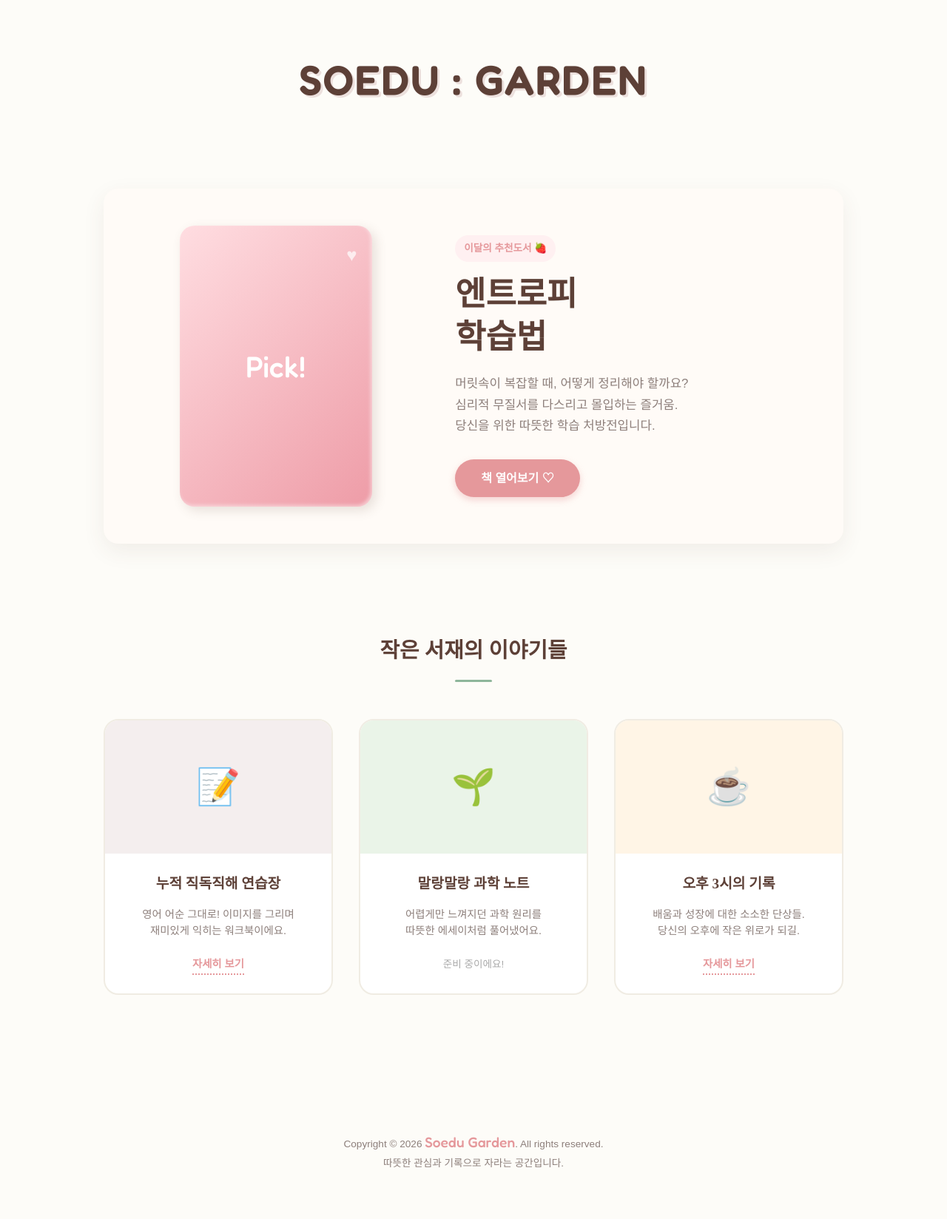
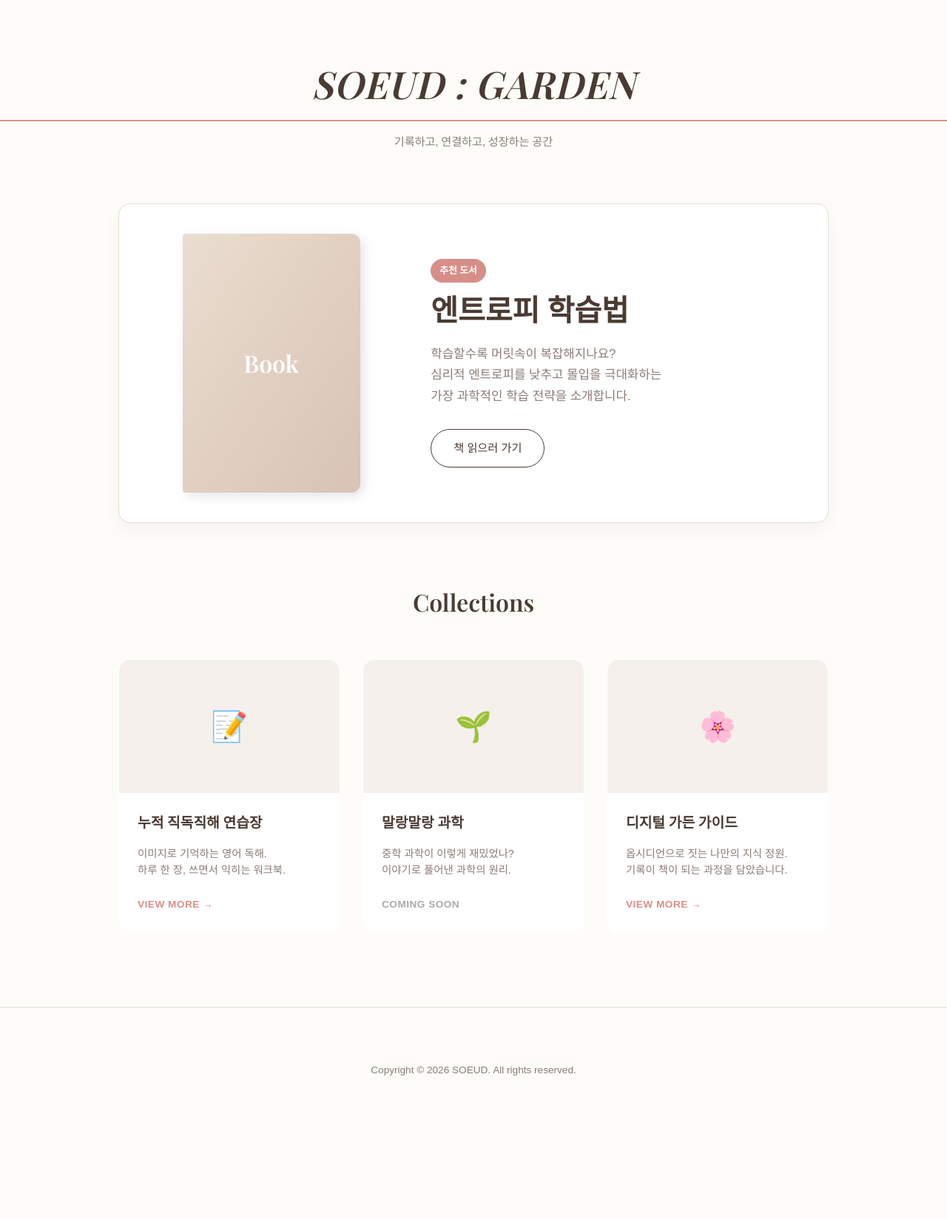
Before and after one commit to somath-edu/somath-edu.github.io, a Jekyll site: the page index.html, which Jekyll copies as it is, in a window 1280 px wide. Shown: the whole page at 74% size. Built offline with Jekyll 4.4.1, drawn with Linux system fonts in a browser that asks for light colours; some web fonts are replaced; after the commit the page ends 1532 px from its top, so only the background shows below that.

Commit message:
Update title and styling in index.html

```diff
--- a/index.html
+++ b/index.html
@@ -3,279 +3,243 @@
 <head>
     <meta charset="UTF-8">
     <meta name="viewport" content="width=device-width, initial-scale=1.0">
-    <title>SOEDU : GARDEN - 따뜻한 지식의 정원</title>
+    <title>SOEUD : GARDEN - 지식의 정원</title>
 
     <link rel="preconnect" href="https://fonts.googleapis.com">
     <link rel="preconnect" href="https://fonts.gstatic.com" crossorigin>
-    <link href="https://fonts.googleapis.com/css2?family=Fredoka:wght@500;600&family=Jua&family=Noto+Serif+KR:wght@400;700&family=Pretendard:wght@300;400;600&display=swap" rel="stylesheet">
+    <link href="https://fonts.googleapis.com/css2?family=Playfair+Display:ital,wght@0,600;1,600&family=Noto+Serif+KR:wght@400;600&family=Pretendard:wght@300;400;500&display=swap" rel="stylesheet">
 
     <style>
-        /* --- 변수 및 기본 설정 (베이지 & 파스텔 톤) --- */
+        /* --- 변수 및 색상 설정 (따뜻한 라떼 & 베이지) --- */
         :root {
-            --bg-main: #fdfcf8;       /* 아주 밝은 크림색 배경 */
-            --bg-card: #ffffff;       /* 카드 배경은 깨끗한 흰색 */
-            --text-main: #5d4037;     /* 따뜻한 진한 갈색 텍스트 */
-            --text-muted: #8d7f7b;    /* 부드러운 팥죽색 보조 텍스트 */
-            --accent-warm: #e5989b;   /* 따뜻한 핑크/코랄 포인트 */
-            --accent-soft: #8eb69b;   /* 부드러운 쑥색 (보조) */
+            --bg-main: #fdfcf8;       /* 크림색 배경 */
+            --bg-card: #ffffff;       /* 흰색 카드 */
+            --text-main: #4a3b32;     /* 진한 커피색 텍스트 */
+            --text-sub: #8c7b75;      /* 연한 모카색 텍스트 */
+            --accent-point: #d88e88;  /* 말린 장미색 (포인트) */
+            --accent-line: #e6ddd8;   /* 연한 베이지 라인 */
 
-            /* 폰트 변수 변경 */
-            --font-logo: 'Fredoka', 'Jua', sans-serif; /* 로고용 동글이 폰트 */
-            --font-serif: 'Noto Serif KR', serif;
-            --font-sans: 'Pretendard', sans-serif;
+            /* 폰트 설정 */
+            --font-logo: 'Playfair Display', serif; /* 우아한 로고 폰트 */
+            --font-title: 'Noto Serif KR', serif;   /* 책 제목용 명조체 */
+            --font-body: 'Pretendard', sans-serif;  /* 본문용 고딕체 */
 
-            --border-radius-soft: 20px; /* 둥글둥글한 모서리 */
+            --radius: 16px; /* 적당히 둥근 모서리 */
         }
 
         body {
             background-color: var(--bg-main);
             color: var(--text-main);
-            font-family: var(--font-sans);
+            font-family: var(--font-body);
             margin: 0;
             padding: 0;
             line-height: 1.7;
-            /* 배경에 아주 은은한 종이 질감 패턴 */
-            background-image: radial-gradient(#d7ccc8 0.5px, transparent 0.5px);
-            background-size: 20px 20px;
         }
 
         a { text-decoration: none; color: inherit; transition: 0.3s; }
 
-        /* --- 레이아웃 --- */
         .container {
-            max-width: 1000px;
+            max-width: 960px;
             margin: 0 auto;
-            padding: 0 25px;
+            padding: 0 20px;
         }
 
-        /* --- 헤더 (폰트 변경됨) --- */
+        /* --- 헤더 --- */
         header {
-            padding: 60px 0; /* 여백을 조금 더 줌 */
+            padding: 70px 0;
             text-align: center;
-            margin-bottom: 40px;
         }
 
         .brand-name {
-            font-family: var(--font-logo); /* 동글동글한 폰트 적용 */
-            font-size: 3.5rem; /* 폰트가 귀여워서 조금 더 크게 */
+            font-family: var(--font-logo);
+            font-size: 3.2rem;
             color: var(--text-main);
-            letter-spacing: 2px; /* 자간을 살짝 넓혀 시원하게 */
-            /* 텍스트 그림자도 부드럽게 변경 */
-            text-shadow: 3px 3px 0px #ece0dd;
-            display: inline-block;
             font-weight: 600;
+            letter-spacing: 1px;
+            font-style: italic; /* 이텔릭체로 감성 더하기 */
+            border-bottom: 2px solid var(--accent-point); /* 밑줄 포인트 */
+            padding-bottom: 5px;
         }
 
-        /* --- Hero Section (메인 대표작) --- */
+        .brand-sub {
+            display: block;
+            margin-top: 15px;
+            color: var(--text-sub);
+            font-size: 0.95rem;
+            font-family: var(--font-title);
+        }
+
+        /* --- 메인 히어로 섹션 --- */
         .hero {
+            background-color: #fff;
+            border: 1px solid var(--accent-line);
+            border-radius: var(--radius);
+            padding: 40px;
             display: flex;
             align-items: center;
-            gap: 60px;
-            margin-bottom: 120px;
-            background-color: #fffbf7;
-            padding: 50px;
-            border-radius: var(--border-radius-soft);
-            box-shadow: 0 10px 30px rgba(93, 64, 55, 0.08);
+            gap: 50px;
+            margin-bottom: 80px;
+            box-shadow: 0 10px 25px rgba(74, 59, 50, 0.05); /* 은은한 그림자 */
             flex-wrap: wrap;
         }
 
-        .hero-image-wrapper {
+        .hero-img-box {
             flex: 1;
             min-width: 280px;
             display: flex;
             justify-content: center;
         }
 
-        /* 책 표지 디자인 */
-        .book-cover-soft {
-            width: 260px;
-            height: 380px;
-            background: linear-gradient(135deg, #ffdde1, #ee9ca7);
-            border-radius: var(--border-radius-soft);
-            box-shadow:
-                5px 5px 15px rgba(93, 64, 55, 0.15),
-                inset -2px -2px 5px rgba(255,255,255,0.5);
-            transition: transform 0.3s ease;
+        .book-cover {
+            width: 240px;
+            height: 350px;
+            background: linear-gradient(to bottom right, #eaddcf, #d8c3b5);
+            border-radius: 4px 12px 12px 4px;
+            box-shadow: 5px 5px 15px rgba(0,0,0,0.1);
             display: flex;
             align-items: center;
             justify-content: center;
+            font-family: var(--font-logo);
+            font-size: 2rem;
+            color: #fff;
+            position: relative;
+            overflow: hidden;
+        }
+
+        .book-cover img {
+            width: 100%; height: 100%; object-fit: cover;
+        }
+
+        .hero-text-box {
+            flex: 1.5;
+            min-width: 300px;
+        }
+
+        .badge {
+            background-color: var(--accent-point);
             color: white;
-            font-family: var(--font-logo); /* 표지 텍스트도 동글이 폰트로 */
+            padding: 5px 12px;
+            border-radius: 30px;
+            font-size: 0.8rem;
+            font-weight: 600;
+            margin-bottom: 15px;
+            display: inline-block;
+        }
+
+        .hero-title {
+            font-family: var(--font-title);
             font-size: 2.5rem;
-            overflow: hidden;
+            margin: 0 0 20px 0;
+            line-height: 1.2;
+            word-break: keep-all;
+        }
+
+        .hero-desc {
+            color: var(--text-sub);
+            margin-bottom: 30px;
+            font-size: 1.05rem;
+        }
+
+        .btn-main {
+            display: inline-block;
+            padding: 12px 30px;
+            border: 1px solid var(--text-main);
+            border-radius: 30px;
+            font-family: var(--font-body);
+            font-size: 0.95rem;
+            transition: all 0.3s;
+        }
+
+        .btn-main:hover {
+            background-color: var(--text-main);
+            color: white;
+            border-color: var(--text-main);
+        }
+
+        /* --- 서브 섹션 타이틀 --- */
+        .section-header {
+            text-align: center;
+            margin-bottom: 50px;
             position: relative;
         }
 
-        .book-cover-soft img {
-            width: 100%;
-            height: 100%;
-            object-fit: cover;
+        .section-header h2 {
+            font-family: var(--font-logo);
+            font-size: 2rem;
+            margin: 0;
+            font-weight: 600;
         }
 
-        .book-cover-soft::after {
-            content: '♥';
-            position: absolute;
-            top: 20px;
-            right: 20px;
-            font-size: 1.5rem;
-            color: rgba(255,255,255,0.7);
+        /* --- 책 리스트 (그리드) --- */
+        .grid-list {
+            display: grid;
+            grid-template-columns: repeat(auto-fill, minmax(260px, 1fr));
+            gap: 30px;
+            margin-bottom: 100px;
         }
 
-        .hero:hover .book-cover-soft {
-            transform: translateY(-8px) rotate(2deg);
+        .card {
+            background: white;
+            border-radius: var(--radius);
+            overflow: hidden;
+            border: 1px solid transparent;
+            transition: 0.3s;
         }
 
-        .hero-content {
-            flex: 1.3;
-            min-width: 300px;
+        .card:hover {
+            border-color: var(--accent-point);
+            transform: translateY(-5px);
+            box-shadow: 0 5px 15px rgba(216, 142, 136, 0.15);
         }
 
-        .tag-cute {
-            background-color: #fff0f1;
-            color: var(--accent-warm);
-            font-family: var(--font-sans);
-            font-size: 0.85rem;
-            font-weight: 600;
-            padding: 6px 12px;
-            border-radius: 20px;
-            display: inline-block;
-            margin-bottom: 15px;
-        }
-
-        .hero-title {
-            font-family: var(--font-serif);
-            font-size: 2.8rem;
-            margin: 0 0 20px 0;
-            font-weight: 700;
-            color: var(--text-main);
-            line-height: 1.3;
-        }
-
-        .hero-desc {
-            color: var(--text-muted);
-            font-size: 1.05rem;
-            margin-bottom: 30px;
-        }
-
-        /* 버튼 */
-        .btn-cute {
-            display: inline-block;
-            padding: 12px 35px;
-            background-color: var(--accent-warm);
-            color: white;
-            font-weight: 600;
-            border-radius: 30px;
-            box-shadow: 0 4px 10px rgba(229, 152, 155, 0.4);
-            transition: all 0.3s ease;
-        }
-
-        .btn-cute:hover {
-            background-color: #d4878a;
-            transform: translateY(-3px);
-            box-shadow: 0 6px 15px rgba(229, 152, 155, 0.5);
-        }
-
-        /* --- 섹션 타이틀 --- */
-        .section-title {
-            text-align: center;
-            font-family: var(--font-serif);
-            font-size: 1.8rem;
-            margin-bottom: 50px;
-            color: var(--text-main);
-            position: relative;
-        }
-
-        .section-title::after {
-            content: '';
-            display: block;
-            width: 50px;
-            height: 3px;
-            background-color: var(--accent-soft);
-            margin: 15px auto 0;
-            border-radius: 5px;
-        }
-
-        /* --- 그리드 리스트 --- */
-        .book-list {
-            display: grid;
-            grid-template-columns: repeat(auto-fill, minmax(260px, 1fr));
-            gap: 35px;
-            margin-bottom: 120px;
-        }
-
-        .book-item {
-            background-color: var(--bg-card);
-            border-radius: var(--border-radius-soft);
-            overflow: hidden;
-            border: 2px solid #f0ece3;
-            transition: all 0.3s ease;
-        }
-
-        .book-item:hover {
-            transform: translateY(-7px);
-            border-color: var(--accent-warm);
-            box-shadow: 0 10px 20px rgba(229, 152, 155, 0.15);
-        }
-
-        .item-thumb {
+        .card-thumb {
             height: 180px;
-            background-color: #f4eeee;
+            background-color: #f5f0eb;
             display: flex;
             align-items: center;
             justify-content: center;
-            font-size: 3rem;
+            font-size: 2.5rem;
         }
 
-        .item-thumb img {
-            width: 100%;
-            height: 100%;
-            object-fit: cover;
+        .card-thumb img { width: 100%; height: 100%; object-fit: cover; }
+
+        .card-body {
+            padding: 25px;
         }
 
-        .item-info {
-            padding: 25px;
-            text-align: center;
+        .card-title {
+            font-family: var(--font-title);
+            font-size: 1.2rem;
+            margin: 0 0 10px 0;
+            font-weight: 600;
         }
 
-        .item-title {
-            font-family: var(--font-serif);
-            font-size: 1.2rem;
-            margin: 0 0 10px 0;
-            color: var(--text-main);
+        .card-desc {
+            font-size: 0.9rem;
+            color: var(--text-sub);
+            line-height: 1.5;
+            margin-bottom: 20px;
+            /* 2줄 이상 넘어가면 ... 처리 */
+            display: -webkit-box;
+            -webkit-line-clamp: 2;
+            -webkit-box-orient: vertical;
+            overflow: hidden;
         }
 
-        .item-desc {
-            font-size: 0.9rem;
-            color: var(--text-muted);
-            margin-bottom: 20px;
-            line-height: 1.5;
-        }
-
-        .item-link {
-            font-size: 0.9rem;
-            color: var(--accent-warm);
-            font-weight: 700;
-            display: inline-block;
-            border-bottom: 2px dotted var(--accent-warm);
-        }
-
-        .item-link:hover {
-            color: var(--accent-soft);
-            border-bottom-color: var(--accent-soft);
+        .card-link {
+            font-size: 0.85rem;
+            color: var(--accent-point);
+            font-weight: 600;
+            letter-spacing: 0.5px;
         }
 
         /* --- 푸터 --- */
         footer {
+            border-top: 1px solid var(--accent-line);
             text-align: center;
-            padding: 50px 0;
-            color: var(--text-muted);
+            padding: 60px 0;
             font-size: 0.85rem;
-        }
-
-        footer span {
-            font-family: var(--font-logo); /* 푸터 로고도 동글이 폰트 */
-            font-size: 1.2rem;
-            color: var(--accent-warm);
+            color: var(--text-sub);
         }
 
     </style>
@@ -283,82 +247,77 @@
 <body>
 
     <header>
-        <div class="brand-name">SOEDU : GARDEN</div>
+        <div class="brand-name">SOEUD : GARDEN</div>
+        <span class="brand-sub">기록하고, 연결하고, 성장하는 공간</span>
     </header>
 
     <div class="container">
 
         <section class="hero">
-            <div class="hero-image-wrapper">
-                <div class="book-cover-soft">
-                    Pick!
+            <div class="hero-img-box">
+                <div class="book-cover">
+                    Book
                 </div>
             </div>
-            <div class="hero-content">
-                <span class="tag-cute">이달의 추천도서 🍓</span>
-                <h1 class="hero-title">엔트로피<br>학습법</h1>
+            <div class="hero-text-box">
+                <span class="badge">추천 도서</span>
+                <h1 class="hero-title">엔트로피 학습법</h1>
                 <p class="hero-desc">
-                    머릿속이 복잡할 때, 어떻게 정리해야 할까요?<br>
-                    심리적 무질서를 다스리고 몰입하는 즐거움.<br>
-                    당신을 위한 따뜻한 학습 처방전입니다.
+                    학습할수록 머릿속이 복잡해지나요?<br>
+                    심리적 엔트로피를 낮추고 몰입을 극대화하는<br>
+                    가장 과학적인 학습 전략을 소개합니다.
                 </p>
-                <a href="엔트로피 학습법" class="btn-cute">책 열어보기 ♡</a>
+                <a href="엔트로피 학습법" class="btn-main">책 읽으러 가기</a>
             </div>
         </section>
 
-        <h2 class="section-title">작은 서재의 이야기들</h2>
+        <div class="section-header">
+            <h2>Collections</h2>
+        </div>
 
-        <div class="book-list">
+        <div class="grid-list">
 
-            <article class="book-item">
-                <div class="item-thumb">
-                     📝
-                </div>
-                <div class="item-info">
-                    <h3 class="item-title">누적 직독직해 연습장</h3>
-                    <p class="item-desc">
-                        영어 어순 그대로! 이미지를 그리며<br>
-                        재미있게 익히는 워크북이에요.
+            <article class="card">
+                <div class="card-thumb">📝</div>
+                <div class="card-body">
+                    <h3 class="card-title">누적 직독직해 연습장</h3>
+                    <p class="card-desc">
+                        이미지로 기억하는 영어 독해.<br>
+                        하루 한 장, 쓰면서 익히는 워크북.
                     </p>
-                    <a href="누적 직독직해" class="item-link">자세히 보기</a>
+                    <a href="누적 직독직해" class="card-link">VIEW MORE →</a>
                 </div>
             </article>
 
-            <article class="book-item">
-                <div class="item-thumb" style="background-color: #eaf4e8; color: #8eb69b;">
-                    🌱
-                </div>
-                <div class="item-info">
-                    <h3 class="item-title">말랑말랑 과학 노트</h3>
-                    <p class="item-desc">
-                        어렵게만 느껴지던 과학 원리를<br>
-                        따뜻한 에세이처럼 풀어냈어요.
+            <article class="card">
+                <div class="card-thumb" style="color: #6a9c78;">🌱</div>
+                <div class="card-body">
+                    <h3 class="card-title">말랑말랑 과학</h3>
+                    <p class="card-desc">
+                        중학 과학이 이렇게 재밌었나?<br>
+                        이야기로 풀어낸 과학의 원리.
                     </p>
-                    <span style="color: #aaa; font-size: 0.85rem;">준비 중이에요!</span>
+                    <a href="#" class="card-link" style="color:#aaa;">COMING SOON</a>
                 </div>
             </article>
 
-            <article class="book-item">
-                <div class="item-thumb" style="background-color: #fff5e6; color: #fbc02d;">
-                    ☕
-                </div>
-                <div class="item-info">
-                    <h3 class="item-title">오후 3시의 기록</h3>
-                    <p class="item-desc">
-                        배움과 성장에 대한 소소한 단상들.<br>
-                        당신의 오후에 작은 위로가 되길.
+            <article class="card">
+                <div class="card-thumb" style="color: #d88e88;">🌸</div>
+                <div class="card-body">
+                    <h3 class="card-title">디지털 가든 가이드</h3>
+                    <p class="card-desc">
+                        옵시디언으로 짓는 나만의 지식 정원.<br>
+                        기록이 책이 되는 과정을 담았습니다.
                     </p>
-                    <a href="#" class="item-link">자세히 보기</a>
+                    <a href="#" class="card-link">VIEW MORE →</a>
                 </div>
             </article>
 
         </div>
-
     </div>
 
     <footer>
-        <p>Copyright © 2026 <span>Soedu Garden</span>. All rights reserved.<br>
-        따뜻한 관심과 기록으로 자라는 공간입니다.</p>
+        <p>Copyright © 2026 SOEUD. All rights reserved.</p>
     </footer>
 
 </body>
```
